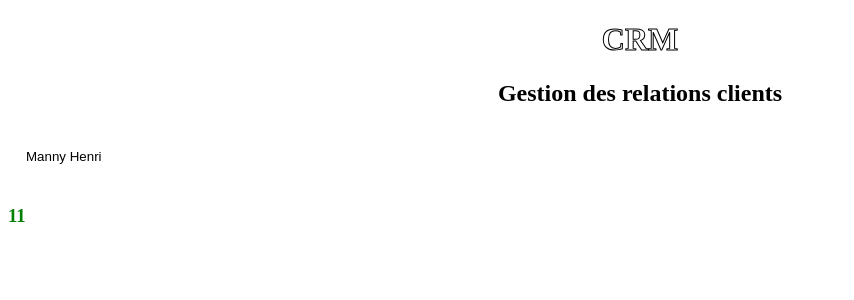
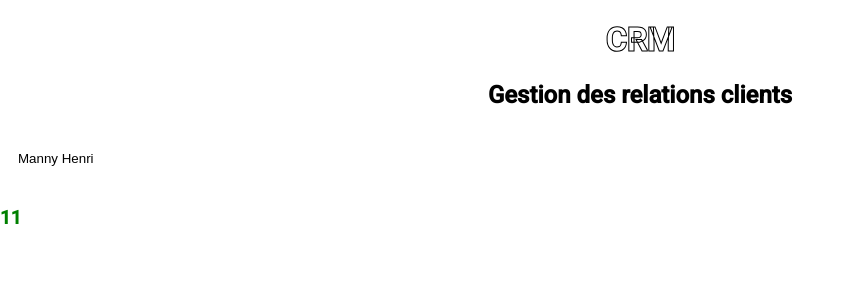
Before and after one commit to mathador/CRM, an Angular app: page / in a window 1280 px wide. Shown: the top 300 px of the page, without its empty margins (0-854 px from the left). Built offline with nearby package versions, Linux system fonts and the light colour scheme.

Commit message:
Ajout d'angular material https://www.youtube.com/watch?v=WzVeomoAFUU

```diff
--- a/angular.json
+++ b/angular.json
@@ -24,6 +24,7 @@
               "src/assets"
             ],
             "styles": [
+              "./node_modules/@angular/material/prebuilt-themes/deeppurple-amber.css",
               "src/styles.css"
             ],
             "scripts": []
@@ -89,6 +90,7 @@
               "src/assets"
             ],
             "styles": [
+              "./node_modules/@angular/material/prebuilt-themes/deeppurple-amber.css",
               "src/styles.css"
             ],
             "scripts": []
@@ -120,6 +122,7 @@
           }
         }
       }
-    }},
+    }
+  },
   "defaultProject": "CRM"
 }
--- a/package.json
+++ b/package.json
@@ -12,13 +12,16 @@
   "private": true,
   "dependencies": {
     "@angular/animations": "~8.2.3",
+    "@angular/cdk": "~8.1.3",
     "@angular/common": "~8.2.3",
     "@angular/compiler": "~8.2.3",
     "@angular/core": "~8.2.3",
     "@angular/forms": "~8.2.3",
+    "@angular/material": "^8.1.3",
     "@angular/platform-browser": "~8.2.3",
     "@angular/platform-browser-dynamic": "~8.2.3",
     "@angular/router": "~8.2.3",
+    "hammerjs": "^2.0.8",
     "rxjs": "~6.4.0",
     "tslib": "^1.10.0",
     "zone.js": "~0.9.1"
--- a/src/app/app.module.ts
+++ b/src/app/app.module.ts
@@ -4,6 +4,7 @@
 import { AppRoutingModule } from './app-routing.module';
 import { AppComponent } from './app.component';
 import { ContactsComponent } from './contacts/contacts.component';
+import { BrowserAnimationsModule } from '@angular/platform-browser/animations';
 
 @NgModule({
   declarations: [
@@ -12,7 +13,8 @@
   ],
   imports: [
     BrowserModule,
-    AppRoutingModule
+    AppRoutingModule,
+    BrowserAnimationsModule
   ],
   providers: [],
   bootstrap: [AppComponent]
--- a/src/index.html
+++ b/src/index.html
@@ -6,6 +6,8 @@
   <base href="/">
   <meta name="viewport" content="width=device-width, initial-scale=1">
   <link rel="icon" type="image/x-icon" href="favicon.ico">
+  <link href="https://fonts.googleapis.com/css?family=Roboto:300,400,500&display=swap" rel="stylesheet">
+  <link href="https://fonts.googleapis.com/icon?family=Material+Icons" rel="stylesheet">
 </head>
 <body>
   <app-root></app-root>
--- a/src/main.ts
+++ b/src/main.ts
@@ -1,3 +1,4 @@
+import 'hammerjs';
 import { enableProdMode } from '@angular/core';
 import { platformBrowserDynamic } from '@angular/platform-browser-dynamic';
 
--- a/src/styles.css
+++ b/src/styles.css
@@ -1 +1,4 @@
 /* You can add global styles to this file, and also import other style files */
+
+html, body { height: 100%; }
+body { margin: 0; font-family: Roboto, "Helvetica Neue", sans-serif; }
```
Also changed, not shown: 1 other file (tests, documents, lock files or other folders).
